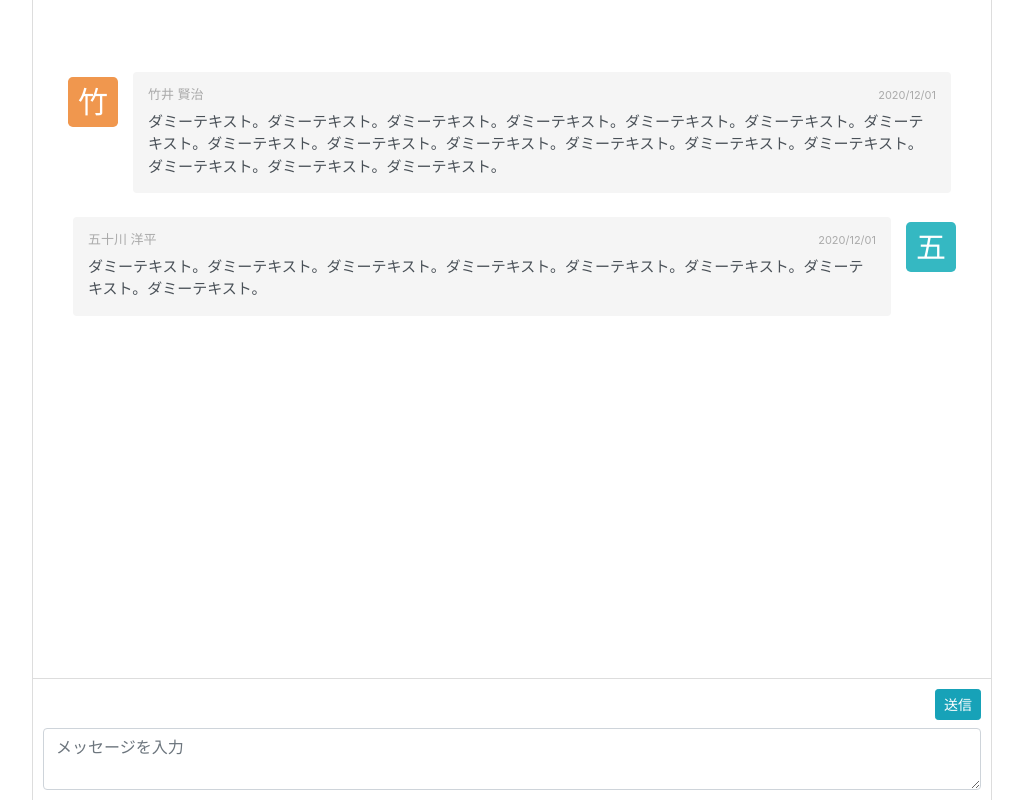
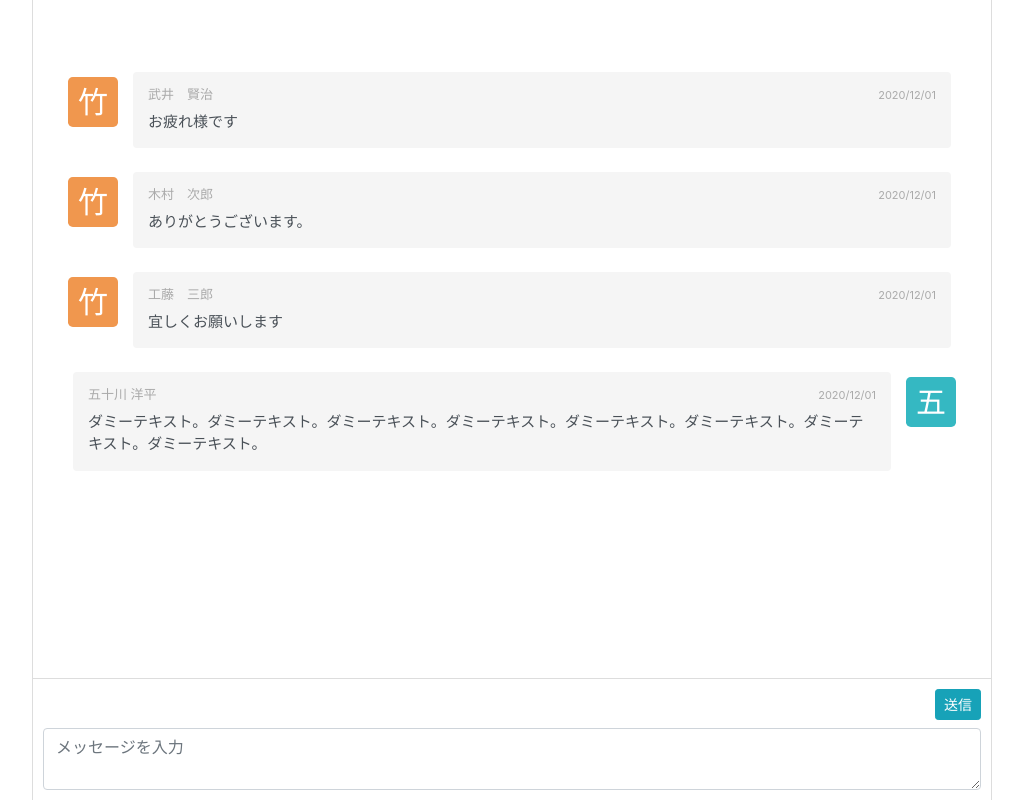
Before and after one commit to sho-itsuka/angular-chat, an Angular app: page / in a window 1280 px wide. Shown: the whole page, without its empty margins (128-1151 px from the left). Built offline with nearby package versions, Linux system fonts and the light colour scheme.

Commit message:
mockデータを作成し、HTMLで反映させる

```diff
--- a/src/app/app.component.html
+++ b/src/app/app.component.html
@@ -1,17 +1,20 @@
 <div class="page">
   <section class="chat">
     <div class="chat-timeline">
-      <div class="list-group-item list-group-item-action flex-column align-items-start border-0">
+      <div
+        *ngFor="let comment of comments"
+        class="list-group-item list-group-item-action flex-column align-items-start border-0"
+      >
         <div class="media">
           <div class="media-left">
             <a href="#" class="icon">竹</a>
           </div>
           <div class="media-body">
             <div class="d-flex w-100 justify-content-between">
-              <h4 class="media-heading">竹井 賢治</h4>
+              <h4 class="media-heading">{{ comment.name }}</h4>
               <small class="media-date">2020/12/01</small>
             </div>
-            <pre>ダミーテキスト。ダミーテキスト。ダミーテキスト。ダミーテキスト。ダミーテキスト。ダミーテキスト。ダミーテキスト。ダミーテキスト。ダミーテキスト。ダミーテキスト。ダミーテキスト。ダミーテキスト。ダミーテキスト。ダミーテキスト。ダミーテキスト。ダミーテキスト。</pre>
+            <pre>{{ comment.message }}</pre>
           </div>
         </div>
       </div>
--- a/src/app/app.component.ts
+++ b/src/app/app.component.ts
@@ -1,4 +1,12 @@
 import { Component } from '@angular/core';
+
+import { Comment } from './class/comment';
+
+const COMMENTS: Comment[] = [
+  { name: '武井　賢治', message: 'お疲れ様です' },
+  { name: '木村　次郎', message: 'ありがとうございます。' },
+  { name: '工藤　三郎', message: '宜しくお願いします' }
+]
 
 @Component({
   selector:    'ac-root',
@@ -6,5 +14,9 @@ import { Component } from '@angular/core';
   styleUrls:  ['./app.component.css']
 })
 export class AppComponent {
-  title = 'angular-chat';
+  title(title: any) {
+    throw new Error('Method not implemented.');
+  }
+
+  comments = COMMENTS
 }
--- /dev/null
+++ b/src/app/class/comment.ts
@@ -0,0 +1,4 @@
+export class Comment {
+  name!: string
+  message!: string
+}
```
Also changed, not shown: 1 other file (tests, documents, lock files or other folders).
